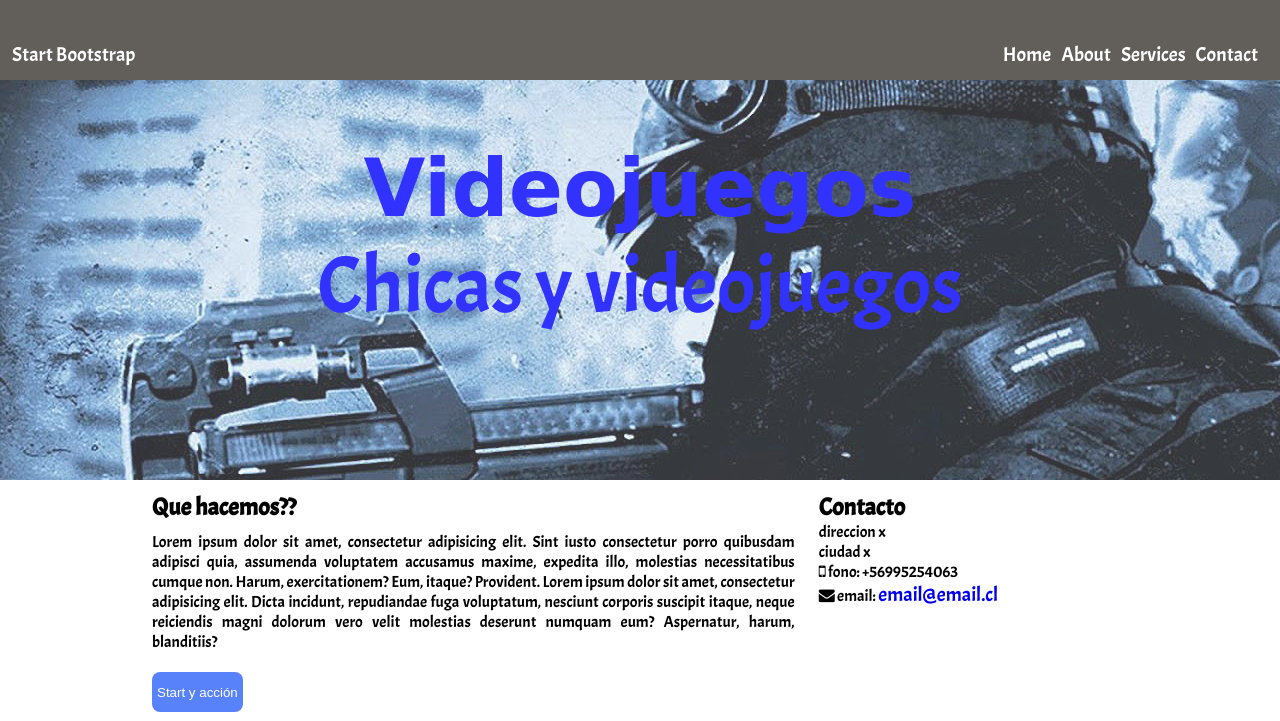
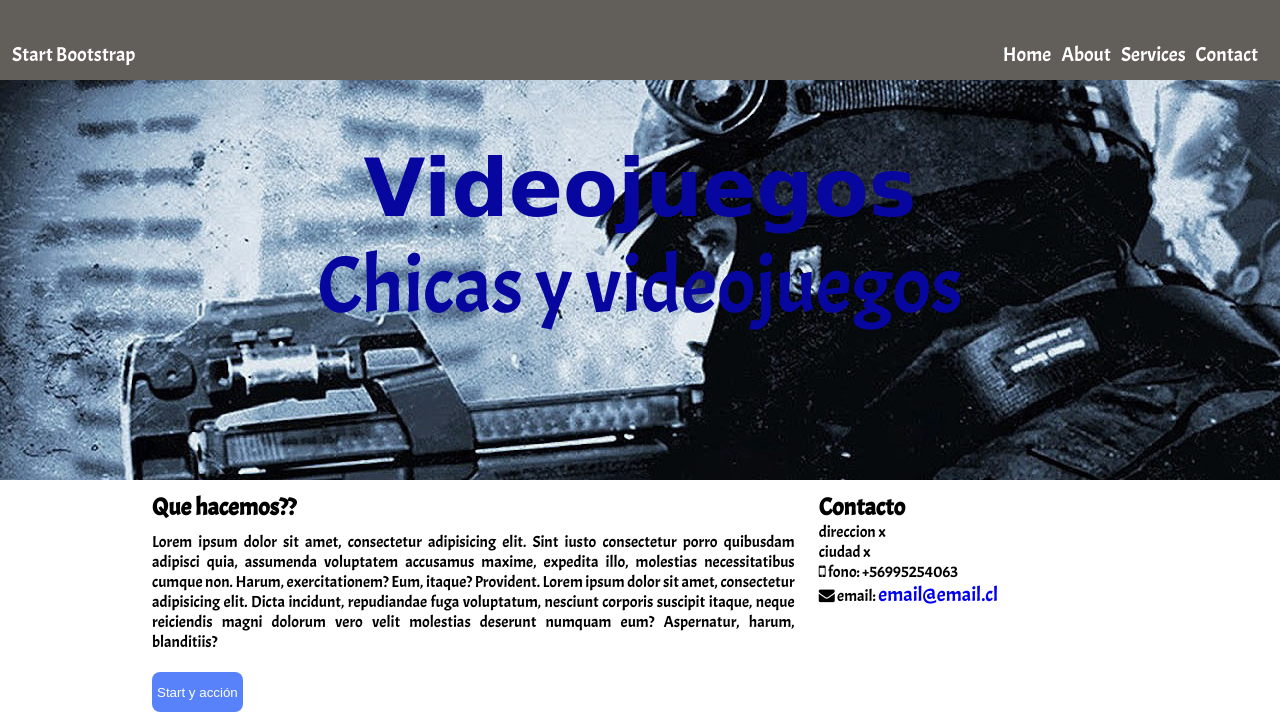
Before and after one commit to gvillablanca/business, a plain HTML site: page index.html in a window 1280 px wide. Shown: the top 721 px of the page. Drawn offline with Linux system fonts and the light colour scheme; a web font is replaced by a local one.

Commit message:
contraste

```diff
--- a/assets/css/main.css
+++ b/assets/css/main.css
@@ -36,7 +36,7 @@ header{
 	height: 400px;
 	background-size: cover;
 	background-repeat: no-repeat;
-	opacity: 0.8;
+	filter: grayscale(40%)
 }
 .title-x{
 	margin-bottom: 10px;
```
